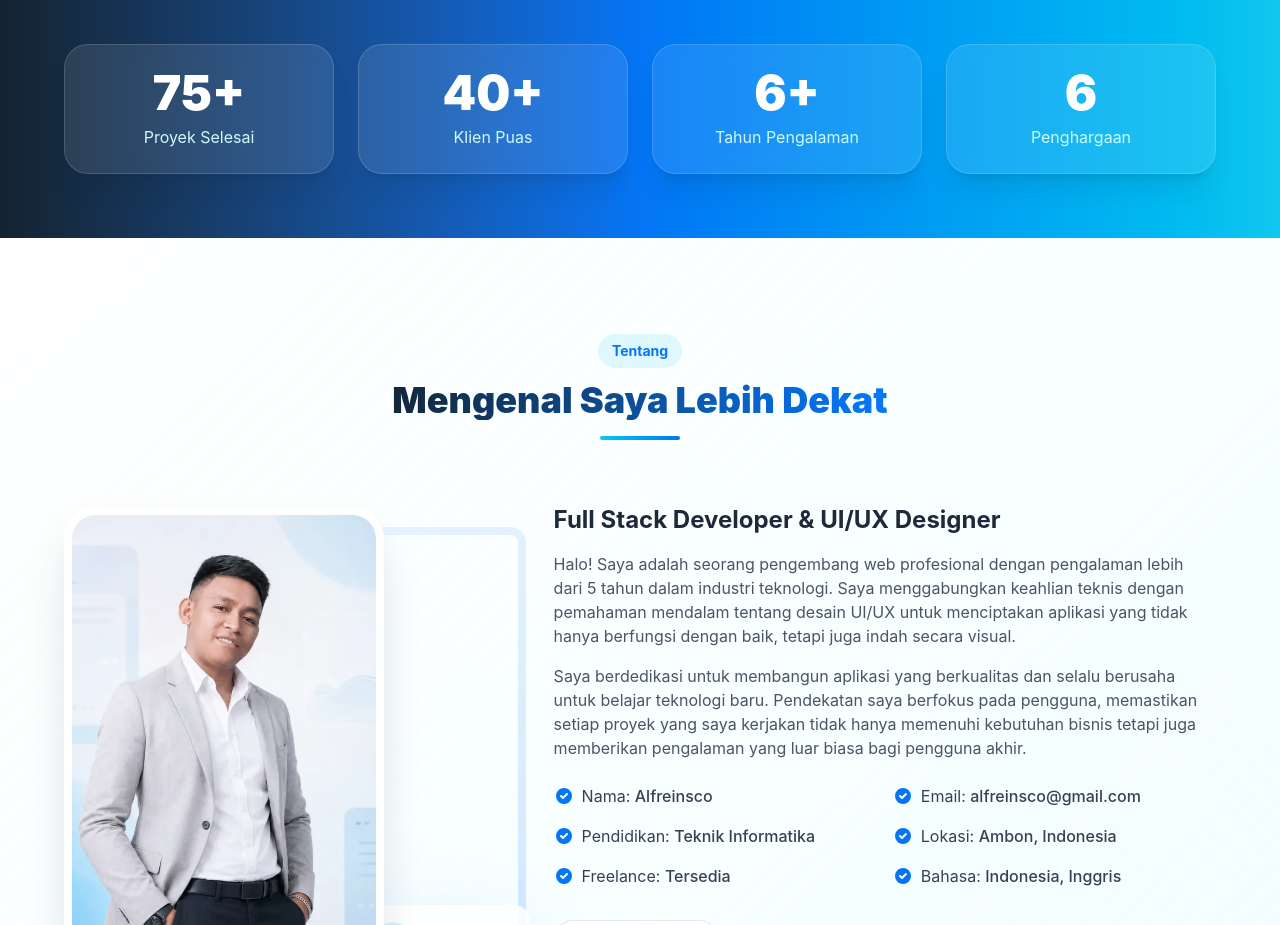
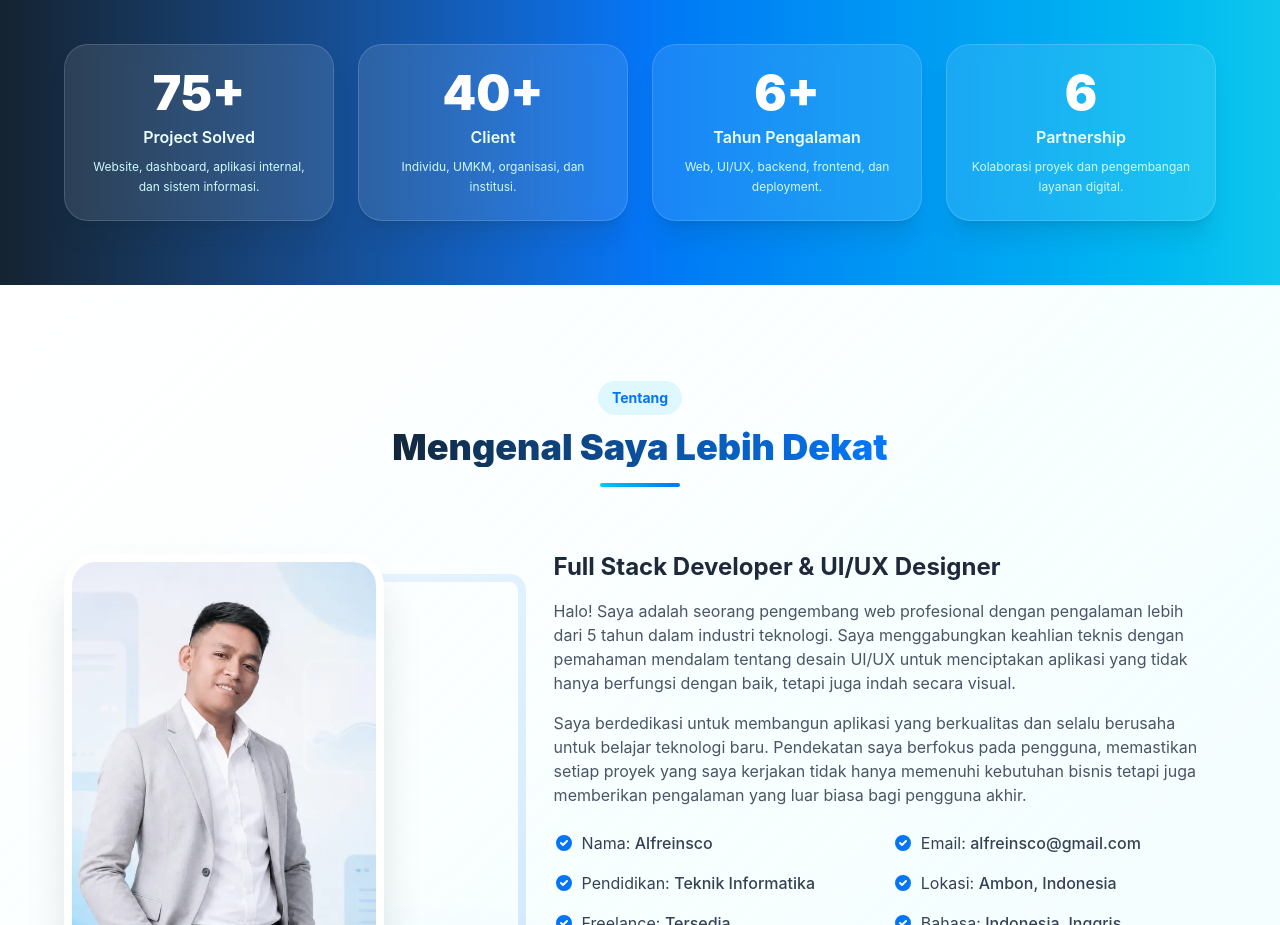
Before and after one commit to alfreinsco/portofolios, a React (Vite) app: page / in a window 1280 px wide. Shown: the part 820-1745 px from the top of the page. Built offline with nearby package versions, Linux system fonts and the light colour scheme.

Commit message:
Implement code changes to enhance functionality and improve performance

```diff
--- a/src/components/StatsSection.tsx
+++ b/src/components/StatsSection.tsx
@@ -7,6 +7,12 @@ interface StatsProps {
     happyClients: number;
     yearsExperience: number;
     awardsWon: number;
+    descriptions?: {
+      projectsCompleted: string;
+      happyClients: string;
+      yearsExperience: string;
+      awardsWon: string;
+    };
   };
 }
 
@@ -17,19 +23,23 @@ export default function StatsSection({ isVisible, stats }: StatsProps) {
         <div className={`relative grid grid-cols-2 md:grid-cols-4 gap-4 md:gap-6 transition-all duration-1000 ${isVisible ? 'opacity-100 translate-y-0' : 'opacity-0 translate-y-10'}`}>
           <div className="rounded-3xl border border-white/15 bg-white/10 p-6 text-center shadow-xl shadow-[#142331]/10 backdrop-blur">
             <div className="text-4xl md:text-5xl font-black mb-2">{stats.projectsCompleted}+</div>
-            <div className="text-cyan-100">Proyek Selesai</div>
+            <div className="font-semibold text-cyan-50">Project Solved</div>
+            <p className="mt-2 text-xs leading-relaxed text-cyan-100">{stats.descriptions?.projectsCompleted}</p>
           </div>
           <div className="rounded-3xl border border-white/15 bg-white/10 p-6 text-center shadow-xl shadow-[#142331]/10 backdrop-blur">
             <div className="text-4xl md:text-5xl font-black mb-2">{stats.happyClients}+</div>
-            <div className="text-cyan-100">Klien Puas</div>
+            <div className="font-semibold text-cyan-50">Client</div>
+            <p className="mt-2 text-xs leading-relaxed text-cyan-100">{stats.descriptions?.happyClients}</p>
           </div>
           <div className="rounded-3xl border border-white/15 bg-white/10 p-6 text-center shadow-xl shadow-[#142331]/10 backdrop-blur">
             <div className="text-4xl md:text-5xl font-black mb-2">{stats.yearsExperience}+</div>
-            <div className="text-cyan-100">Tahun Pengalaman</div>
+            <div className="font-semibold text-cyan-50">Tahun Pengalaman</div>
+            <p className="mt-2 text-xs leading-relaxed text-cyan-100">{stats.descriptions?.yearsExperience}</p>
           </div>
           <div className="rounded-3xl border border-white/15 bg-white/10 p-6 text-center shadow-xl shadow-[#142331]/10 backdrop-blur">
             <div className="text-4xl md:text-5xl font-black mb-2">{stats.awardsWon}</div>
-            <div className="text-cyan-100">Penghargaan</div>
+            <div className="font-semibold text-cyan-50">Partnership</div>
+            <p className="mt-2 text-xs leading-relaxed text-cyan-100">{stats.descriptions?.awardsWon}</p>
           </div>
         </div>
       </div>
--- a/src/data/stats.ts
+++ b/src/data/stats.ts
@@ -2,5 +2,11 @@ export const stats = {
   "projectsCompleted": 75,
   "happyClients": 40,
   "yearsExperience": 6,
-  "awardsWon": 6
+  "awardsWon": 6,
+  "descriptions": {
+    "projectsCompleted": "Website, dashboard, aplikasi internal, dan sistem informasi.",
+    "happyClients": "Individu, UMKM, organisasi, dan institusi.",
+    "yearsExperience": "Web, UI/UX, backend, frontend, dan deployment.",
+    "awardsWon": "Kolaborasi proyek dan pengembangan layanan digital."
+  }
 } as const;
```
Also changed, not shown: 4 other files (tests, documents, lock files or other folders).
